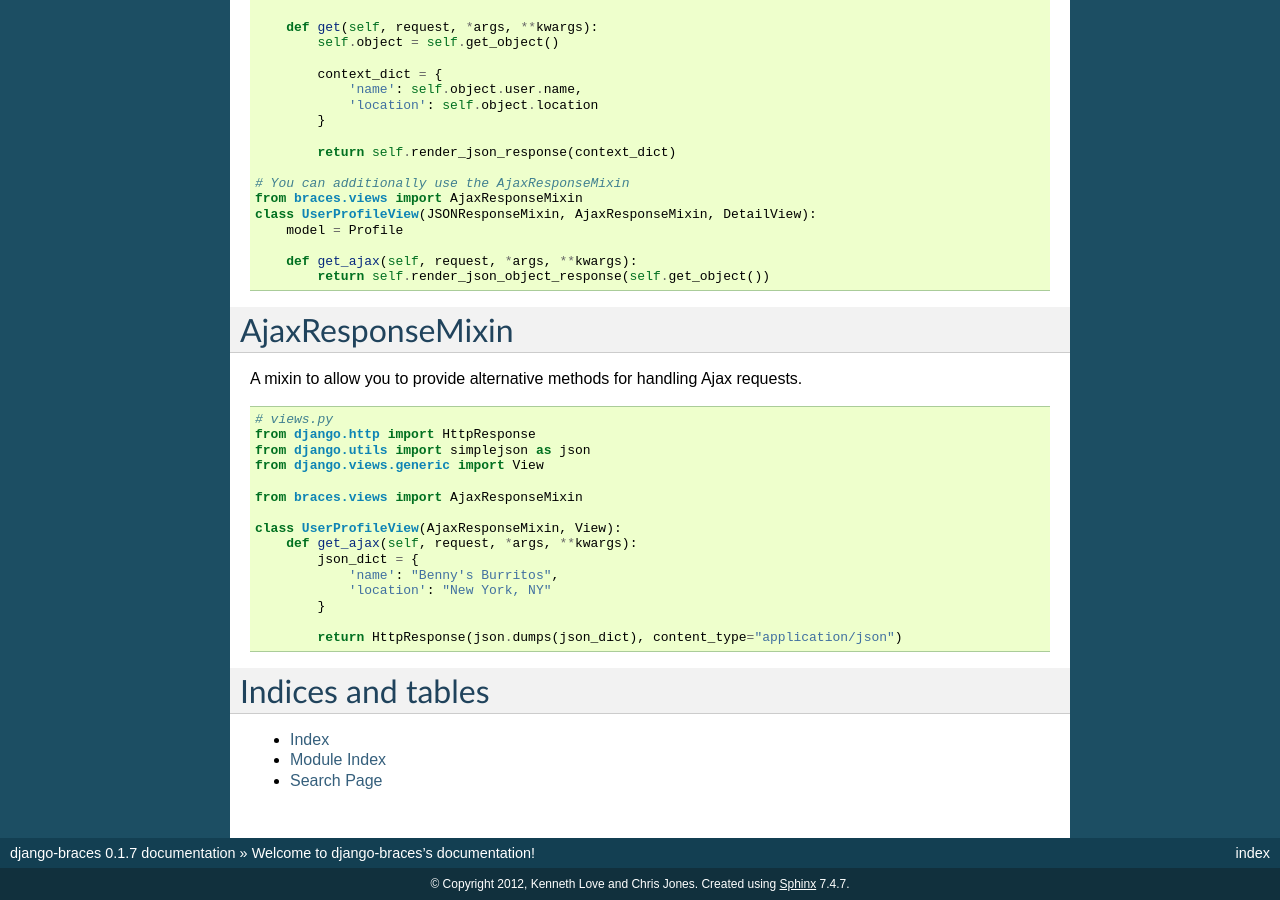
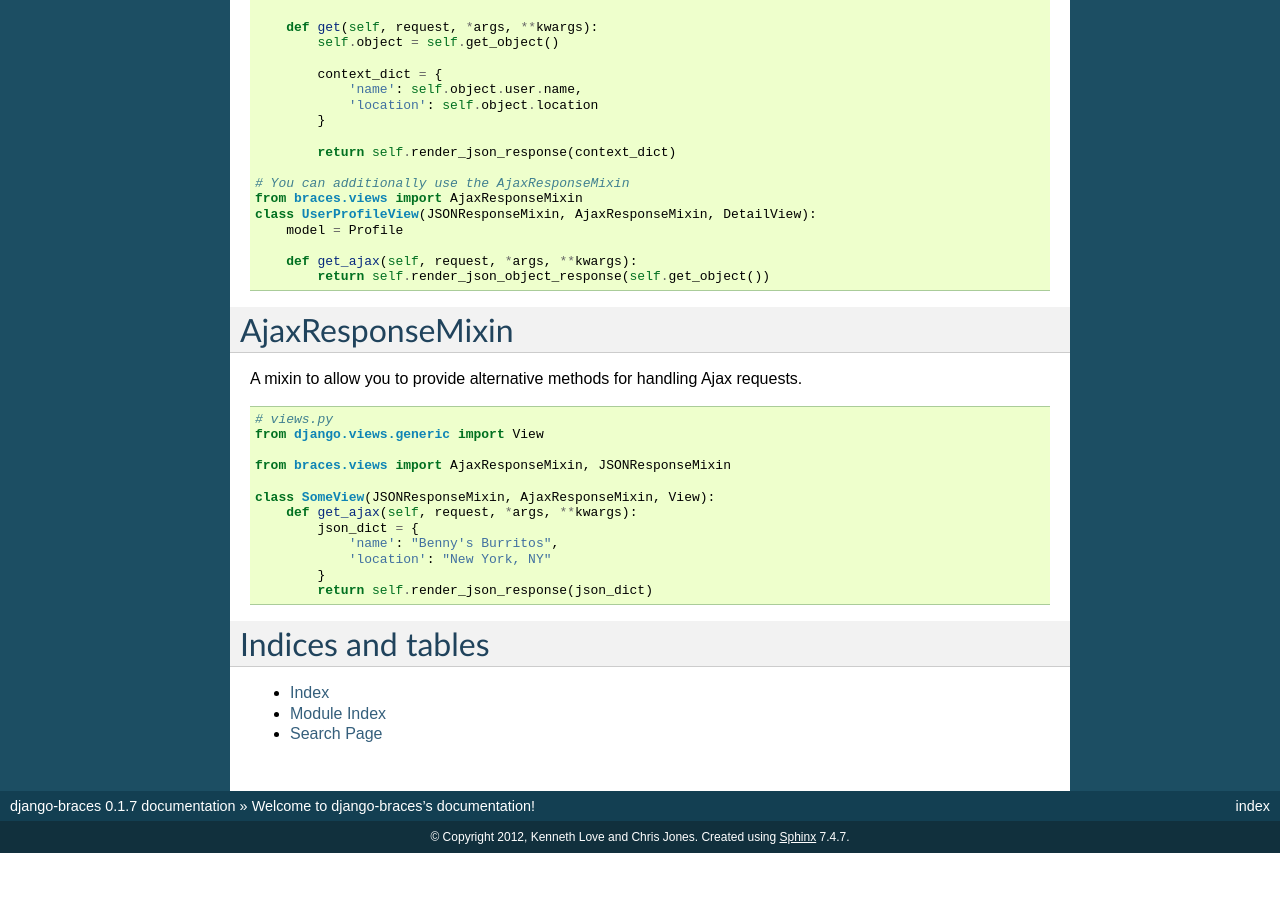
Before and after one commit to brack3t/django-braces, a Sphinx documentation site: the page built from docs/index.rst, in a window 1280 px wide and 900 px high, scrolled down 5006 px. Built offline with Sphinx 7.4.7, drawn with Linux system fonts in a browser that asks for light colours; after the commit the page ends 5859 px from its top, so only the background shows below that.

Commit message:
Documentation for AjaxResponseMixin should show how to make a developer's life easier by using JSONResponseMixin.

```diff
--- a/docs/index.rst
+++ b/docs/index.rst
@@ -337,20 +337,17 @@ A mixin to allow you to provide alternative methods for handling Ajax requests.
 ::
 
     # views.py
-    from django.http import HttpResponse
-    from django.utils import simplejson as json
     from django.views.generic import View
 
-    from braces.views import AjaxResponseMixin
+    from braces.views import AjaxResponseMixin, JSONResponseMixin
 
-    class UserProfileView(AjaxResponseMixin, View):
+    class SomeView(JSONResponseMixin, AjaxResponseMixin, View):
         def get_ajax(self, request, *args, **kwargs):
             json_dict = {
                 'name': "Benny's Burritos",
                 'location': "New York, NY"
             }
-
-            return HttpResponse(json.dumps(json_dict), content_type="application/json")
+            return self.render_json_response(json_dict)
 
 
 Indices and tables
```
